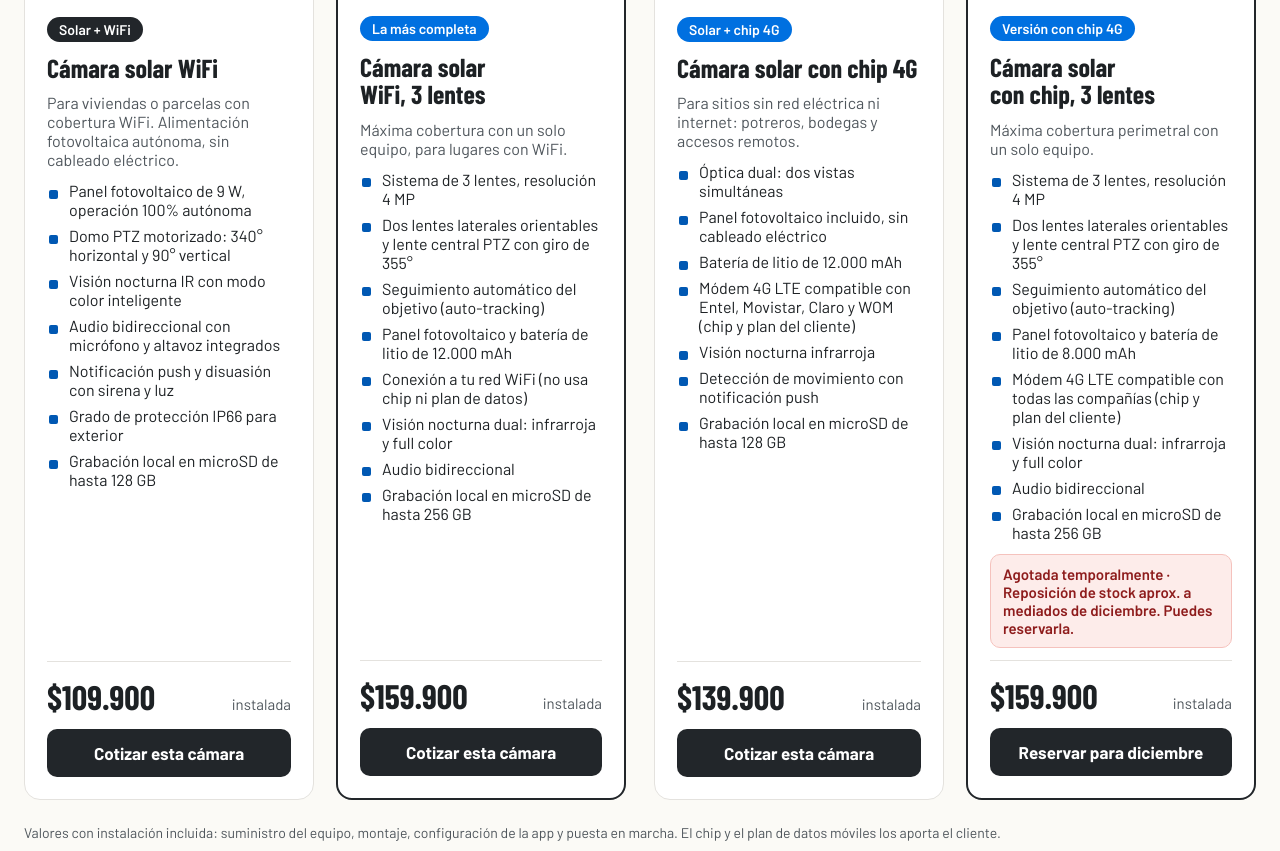
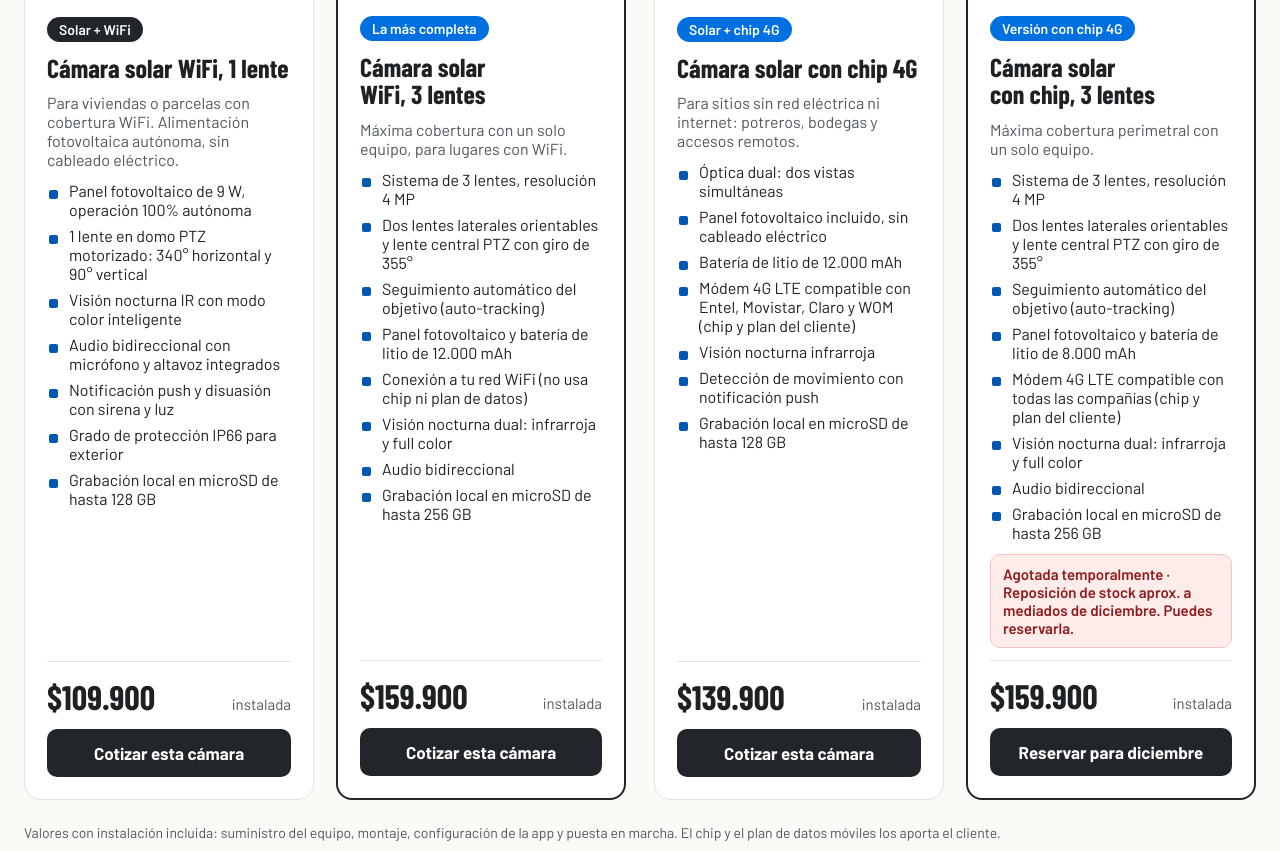
Before and after one commit to eduejecutor-dotcom/nexsuscam-web, a plain HTML site: page index.html in a window 1280 px wide. Shown: the part 4439-5290 px from the top of the page. Drawn offline with nearby package versions, Linux system fonts and the light colour scheme; a web font is replaced by a local one.

Commit message:
Especificar 1 lente en cámara solar WiFi
Co-Authored-By: Claude Opus 5.5 <noreply@anthropic.com>
Claude-Session: https://claude.ai/code/session_01PHSmcwe5jtFzUYRpG3mLvC

```diff
--- a/index.html
+++ b/index.html
@@ -209,11 +209,11 @@ details[open] .plus{transform:rotate(45deg)}
 </div>
 <div style="padding: 20px 22px 22px; display: flex; flex-direction: column; gap: 12px; flex: 1">
 <span style="align-self: flex-start; background: #22262a; color: #ffffff; font-weight: 600; font-size: 14px; padding: 4px 12px; border-radius: 99px">Solar + WiFi</span>
-<h3 style="font-size: 26px; font-weight: 700">Cámara solar WiFi</h3>
+<h3 style="font-size: 26px; font-weight: 700">Cámara solar WiFi, 1 lente</h3>
 <p style="color: #4f565c; font-size: 16px">Para viviendas o parcelas con cobertura WiFi. Alimentación fotovoltaica autónoma, sin cableado eléctrico.</p>
 <ul style="list-style: none; padding: 0; margin: 0; display: flex; flex-direction: column; gap: 7px; font-size: 16px">
 <li class="spec">Panel fotovoltaico de 9 W, operación 100% autónoma</li>
-<li class="spec">Domo PTZ motorizado: 340° horizontal y 90° vertical</li>
+<li class="spec">1 lente en domo PTZ motorizado: 340° horizontal y 90° vertical</li>
 <li class="spec">Visión nocturna IR con modo color inteligente</li>
 <li class="spec">Audio bidireccional con micrófono y altavoz integrados</li>
 <li class="spec">Notificación push y disuasión con sirena y luz</li>
```
